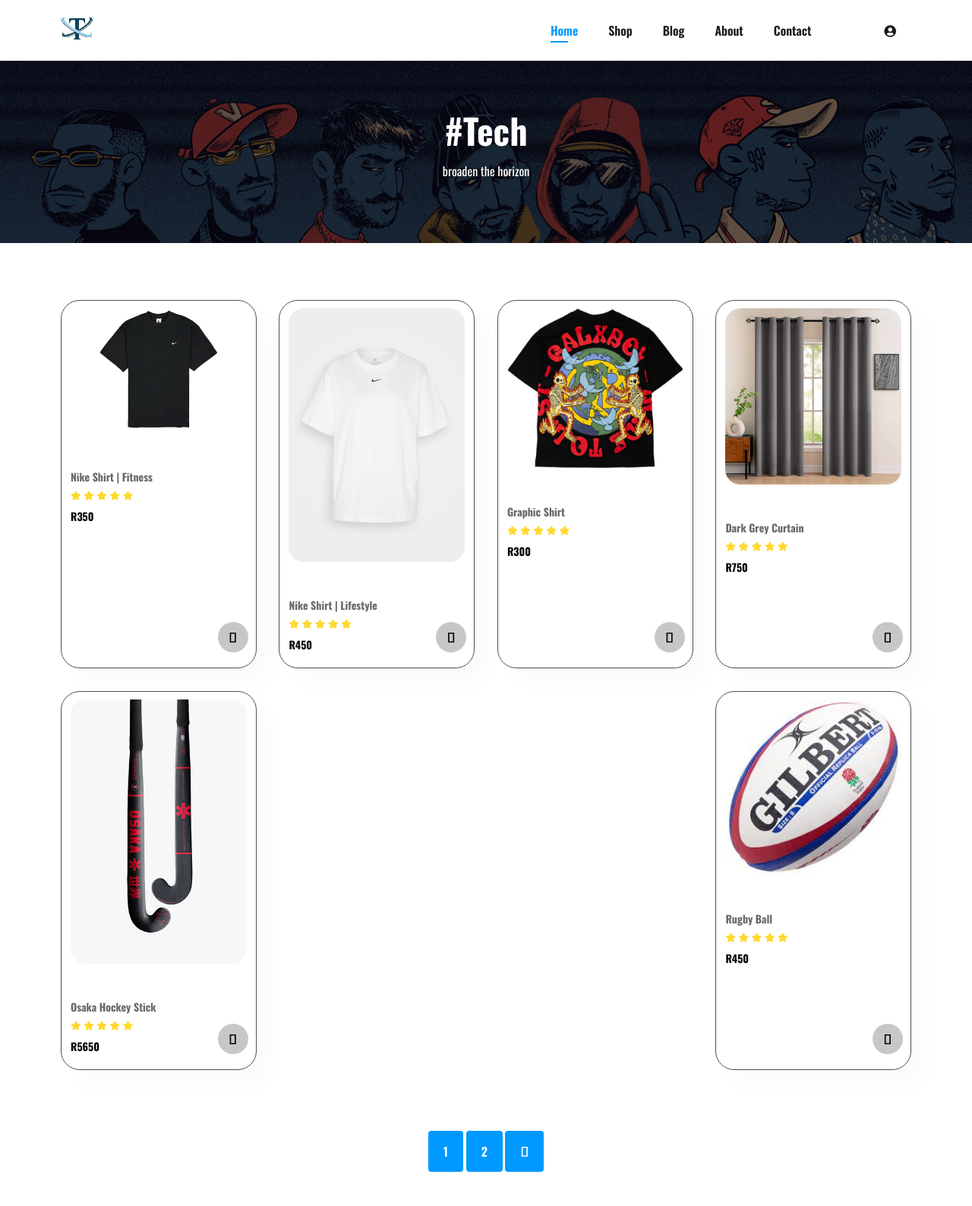
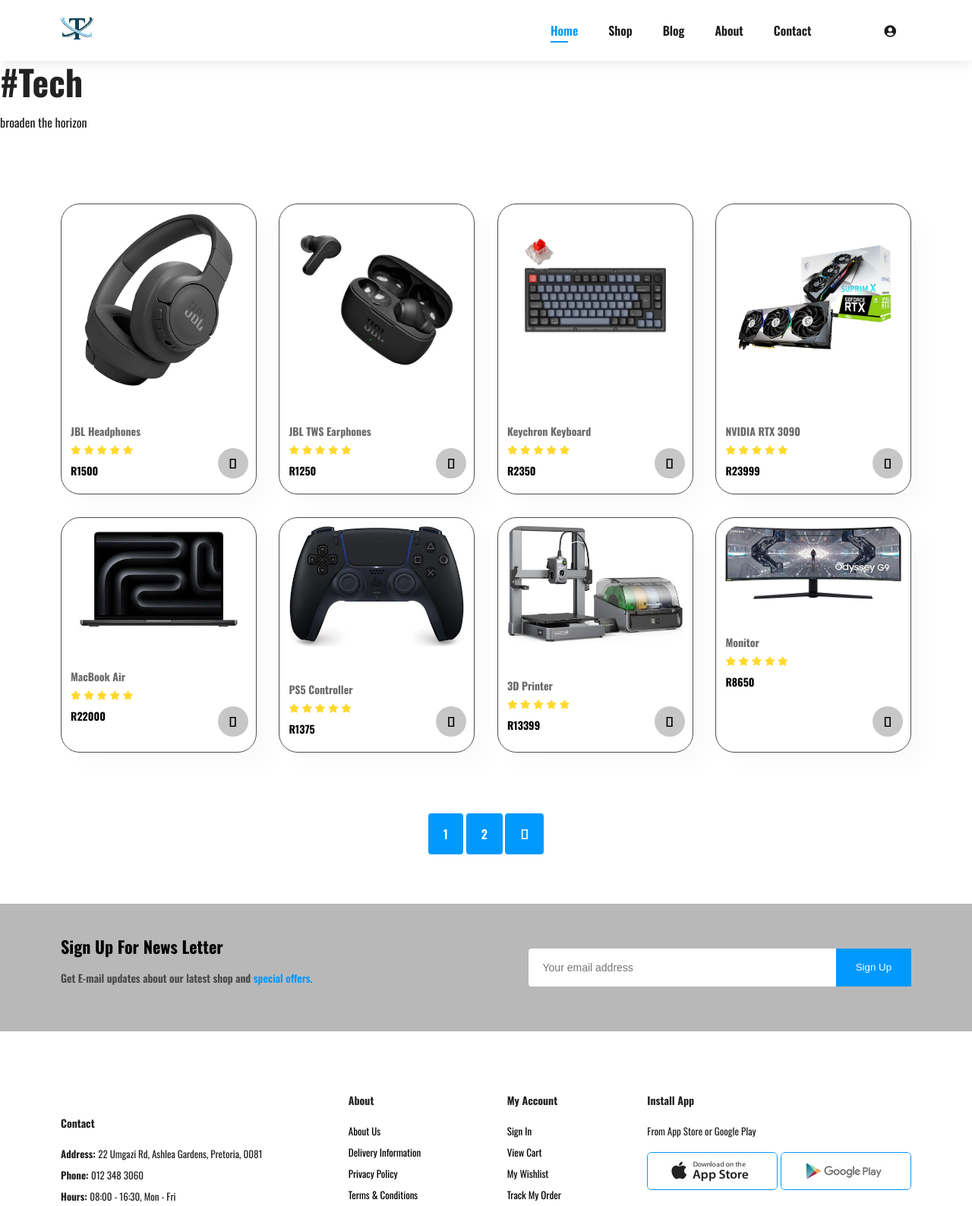
Before and after one commit to IceColdOros/Web2, a PHP site: page /techCat.php in a window 1280 px wide. Shown: the top 1588 px of the page at 76% size. Run offline with PHP 8.4, Linux system fonts and the light colour scheme; some libraries are stand-ins or nearby versions.

Commit message:
catPage1 finish

```diff
--- a/Pages/techCat.php
+++ b/Pages/techCat.php
@@ -26,7 +26,7 @@
         </div>
     </section>
 
-    <section id="page-header">
+    <section id="tech-header">
         <h2>#Tech</h4>
         <p>broaden the horizon</p>
     </section>
@@ -34,10 +34,10 @@
     <section id="product1" class="section-p1">
         <div class="pro-container">
             <div class="pro">
-                <img src="../Products/pro1example.webp" alt="">
+                <img src="../Products/electronic2.webp" alt="">
                 <div class="des">
-                    <span>Clothes</span>
-                    <h5>Nike Shirt | Fitness</h5>
+                    <span>Electronics</span>
+                    <h5>JBL Headphones</h5>
                     <div class="star">
                         <i class="fas fa-star"></i>
                         <i class="fas fa-star"></i>
@@ -45,15 +45,15 @@
                         <i class="fas fa-star"></i>
                         <i class="fas fa-star"></i>
                     </div>
-                    <h4>R350</h4>
+                    <h4>R1500</h4>
                 </div>
                 <a href="#"><i class="fal fa-shopping-cart cart"></i></a>
             </div>
             <div class="pro">
-                <img src="../Products/nikeShirt2.webp" alt="">
+                <img src="../Products/electronic5.jpeg" alt="">
                 <div class="des">
-                    <span>Clothes</span>
-                    <h5>Nike Shirt | Lifestyle</h5>
+                    <span>Electronics</span>
+                    <h5>JBL TWS Earphones</h5>
                     <div class="star">
                         <i class="fas fa-star"></i>
                         <i class="fas fa-star"></i>
@@ -61,15 +61,15 @@
                         <i class="fas fa-star"></i>
                         <i class="fas fa-star"></i>
                     </div>
-                    <h4>R450</h4>
+                    <h4>R1250</h4>
                 </div>
                 <a href="#"><i class="fal fa-shopping-cart cart"></i></a>
             </div>
             <div class="pro">
-                <img src="../Products/pro2example.webp" alt="">
+                <img src="../Products/electronic3.webp" alt="">
                 <div class="des">
-                    <span>Clothes</span>
-                    <h5>Graphic Shirt</h5>
+                    <span>Electronics</span>
+                    <h5>Keychron Keyboard</h5>
                     <div class="star">
                         <i class="fas fa-star"></i>
                         <i class="fas fa-star"></i>
@@ -77,15 +77,15 @@
                         <i class="fas fa-star"></i>
                         <i class="fas fa-star"></i>
                     </div>
-                    <h4>R300</h4>
+                    <h4>R2350</h4>
                 </div>
                 <a href="#"><i class="fal fa-shopping-cart cart"></i></a>
             </div>
             <div class="pro">
-                <img src="../Products/home1.jpg" alt="">
+                <img src="../Products/electronic4.webp" alt="">
                 <div class="des">
-                    <span>Home</span>
-                    <h5>Dark Grey Curtain</h5>
+                    <span>Electronics</span>
+                    <h5>NVIDIA RTX 3090</h5>
                     <div class="star">
                         <i class="fas fa-star"></i>
                         <i class="fas fa-star"></i>
@@ -93,15 +93,15 @@
                         <i class="fas fa-star"></i>
                         <i class="fas fa-star"></i>
                     </div>
-                    <h4>R750</h4>
+                    <h4>R23999</h4>
                 </div>
                 <a href="#"><i class="fal fa-shopping-cart cart"></i></a>
             </div>
             <div class="pro">
-                <img src="../Products/sport2.webp" alt="">
+                <img src="../Products/techLaptop.webp" alt="">
                 <div class="des">
-                    <span>Sport</span>
-                    <h5>Osaka Hockey Stick</h5>
+                    <span>Electronics</span>
+                    <h5>MacBook Air</h5>
                     <div class="star">
                         <i class="fas fa-star"></i>
                         <i class="fas fa-star"></i>
@@ -109,15 +109,15 @@
                         <i class="fas fa-star"></i>
                         <i class="fas fa-star"></i>
                     </div>
-                    <h4>R5650</h4>
+                    <h4>R22000</h4>
                 </div>
                 <a href="#"><i class="fal fa-shopping-cart cart"></i></a>
             </div>
             <div class="pro">
-                <img src="../Products/sport4.jpeg" alt="">
+                <img src="../Products/techController.webp" alt="">
                 <div class="des">
-                    <span>Sport</span>
-                    <h5>Rugby Ball</h5>
+                    <span>Electronics</span>
+                    <h5>PS5 Controller</h5>
                     <div class="star">
                         <i class="fas fa-star"></i>
                         <i class="fas fa-star"></i>
@@ -125,7 +125,39 @@
                         <i class="fas fa-star"></i>
                         <i class="fas fa-star"></i>
                     </div>
-                    <h4>R450</h4>
+                    <h4>R1375</h4>
+                </div>
+                <a href="#"><i class="fal fa-shopping-cart cart"></i></a>
+            </div>
+            <div class="pro">
+                <img src="../Products/techPrinter.webp" alt="">
+                <div class="des">
+                    <span>Electronics</span>
+                    <h5>3D Printer</h5>
+                    <div class="star">
+                        <i class="fas fa-star"></i>
+                        <i class="fas fa-star"></i>
+                        <i class="fas fa-star"></i>
+                        <i class="fas fa-star"></i>
+                        <i class="fas fa-star"></i>
+                    </div>
+                    <h4>R13399</h4>
+                </div>
+                <a href="#"><i class="fal fa-shopping-cart cart"></i></a>
+            </div>
+            <div class="pro">
+                <img src="../Products/techMonitor.jpg" alt="">
+                <div class="des">
+                    <span>Electronics</span>
+                    <h5>Monitor</h5>
+                    <div class="star">
+                        <i class="fas fa-star"></i>
+                        <i class="fas fa-star"></i>
+                        <i class="fas fa-star"></i>
+                        <i class="fas fa-star"></i>
+                        <i class="fas fa-star"></i>
+                    </div>
+                    <h4>R8650</h4>
                 </div>
                 <a href="#"><i class="fal fa-shopping-cart cart"></i></a>
             </div>
```
Also changed, not shown: Style/techCat.css (added, +16 -0 lines), Products/techController.webp (added), Products/techLaptop.webp (added), Products/techMonitor.jpg (added), Products/techPrinter.webp (added).
